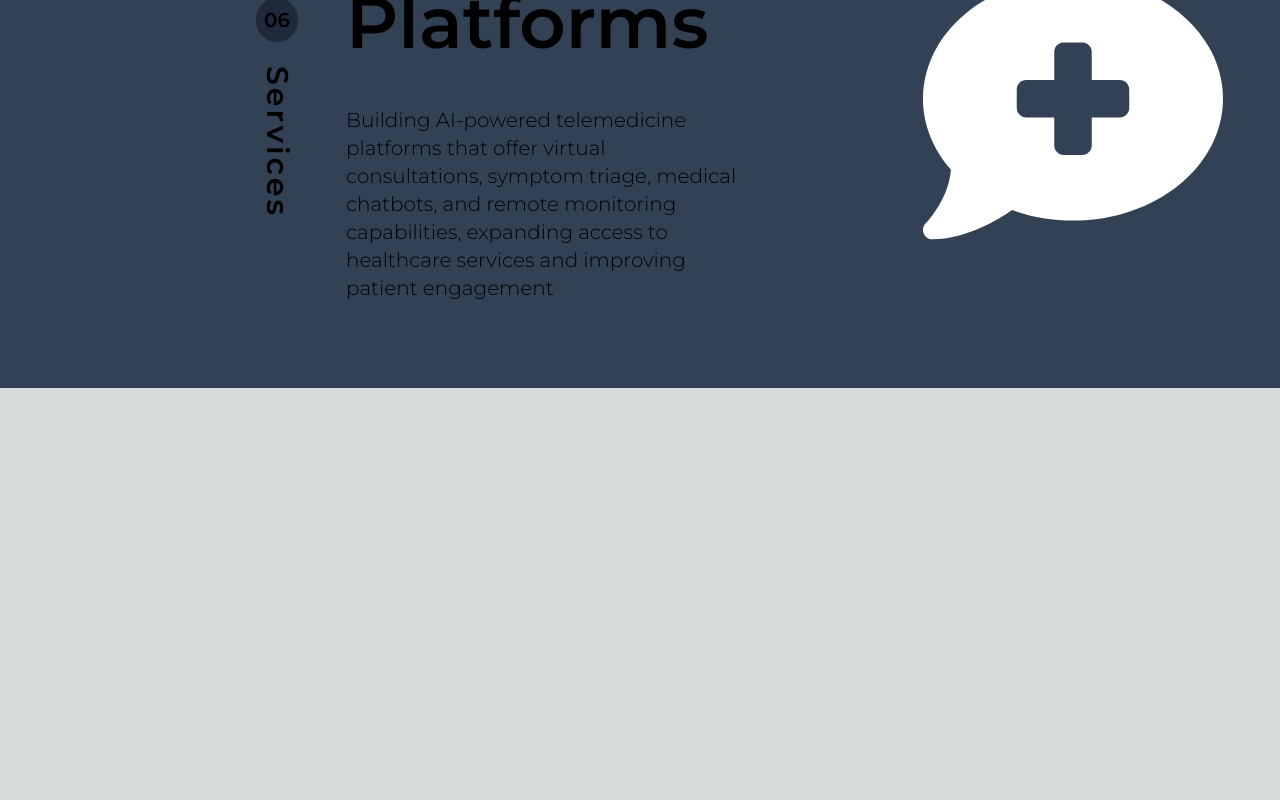
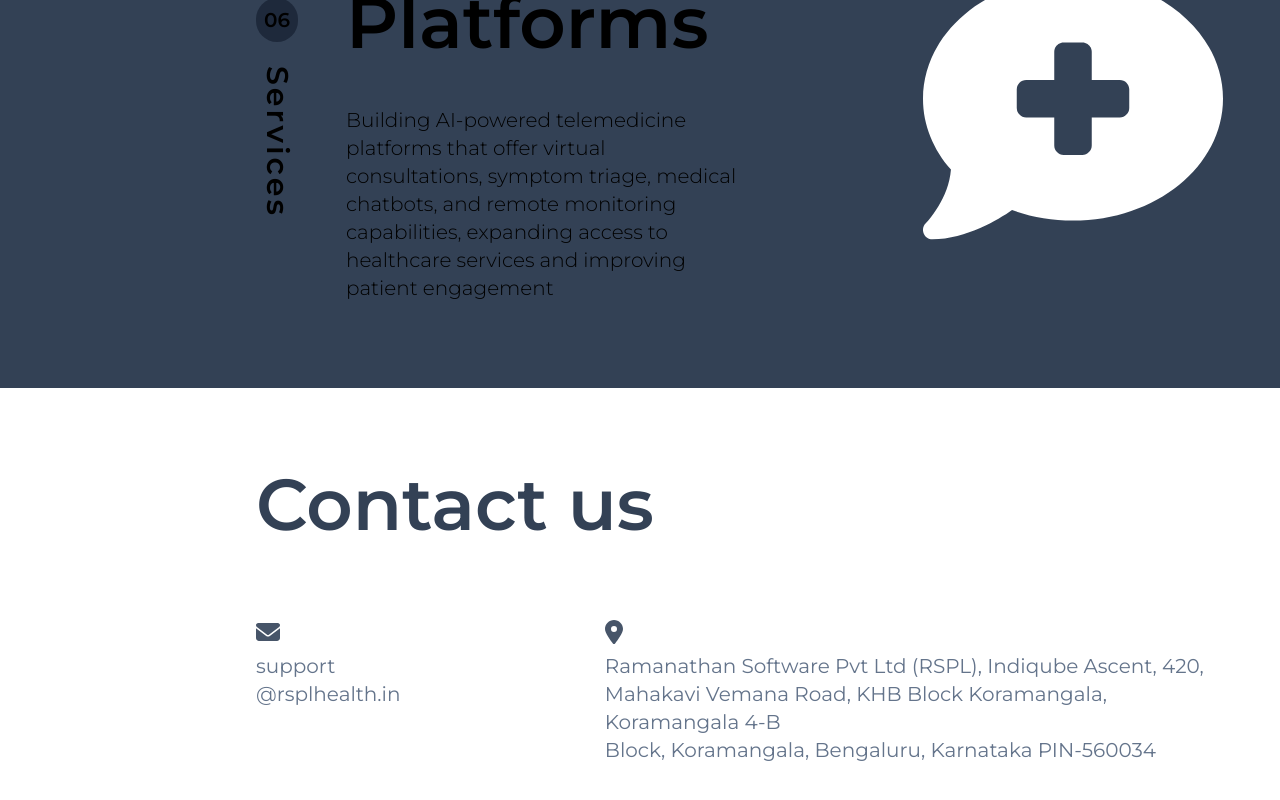
Before and after one commit to resparx/rspl, a Next.js app: page / in a window 1280 px wide. Shown: the part 3510-4310 px from the top of the page. Before the commit the page ends 3898 px from the top, so only its background shows below. Built offline with nearby package versions, Linux system fonts and the light colour scheme.

Commit message:
add footer

```diff
--- /dev/null
+++ b/components/Footer.js
@@ -0,0 +1,5 @@
+const Footer = () => {
+    return <footer>
+
+    </footer>
+}
--- a/components/Hero.js
+++ b/components/Hero.js
@@ -3,6 +3,8 @@ import Brain from "./icons/Brain";
 import BriedCaseMed from "./icons/BriefCaseMed";
 import Chip from "./icons/Chip";
 import CommentMedical from "./icons/CommentMedical";
+import Email from "./icons/Email";
+import Location from "./icons/Location";
 import Pills from "./icons/Pills";
 import ThermoMeter from "./icons/Thermometer";
 const Hero = () => {
@@ -68,15 +70,15 @@ const Hero = () => {
         <div className="pb-[3%] pt-[10%] pl-[5%] lg:pl-[20%] pr-[10%]">
           <p className="font-semibold text-xl lg:text-3xl text-slate-800">
             RSPL Health:
-            <br/>
-            <br/>
-            Specializing in AI (Artificial Intelligence) and ML
-            (Machine Learning) solutions typically offers innovative products
-            and services that leverage these technologies to enhance healthcare
+            <br />
+            <br />
+            Specializing in AI (Artificial Intelligence) and ML (Machine
+            Learning) solutions typically offers innovative products and
+            services that leverage these technologies to enhance healthcare
             delivery and improve patient outcomes.
           </p>
-          <br/>
-          <p>Here's a description</p>
+          <br />
+          <p>Here&apos;s a description</p>
           <p className="text-slate-800 text:lg lg:text-xl mt-20">
             AI and ML-Powered Medical Solutions
           </p>
@@ -84,6 +86,24 @@ const Hero = () => {
         {data.map((item, index) => (
           <Section key={`section-${index}`} {...item} />
         ))}
+
+        <div className="flex flex-col py-20 pl-[20%] pr-[5%] gap-8 lg:gap-20">
+          <p className="text-2xl lg:text-7xl font-semibold text-slate-700">Contact us</p>
+          <div className="flex flex-col lg:flex-row gap-8 lg:gap-36">
+            <div className="flex flex-col items-start gap-1 lg:gap-2">
+              <Email className="fill-slate-600 h-4 lg:h-6" />
+              <p className="text-sm lg:text-xl text-slate-500">support @rsplhealth.in</p>
+            </div>
+            <div className="flex flex-col items-start gap-1 lg:gap-2">
+              <Location className="fill-slate-600 h-4 lg:h-6" />
+              <p className="text-sm lg:text-xl text-slate-500">
+                Ramanathan Software Pvt Ltd (RSPL), Indiqube Ascent, 420,<br/>
+                Mahakavi Vemana Road, KHB Block Koramangala, Koramangala 4-B<br/>
+                Block, Koramangala, Bengaluru, Karnataka PIN-560034<br/>
+              </p>
+            </div>
+          </div>
+        </div>
       </div>
     </section>
   );
--- /dev/null
+++ b/components/icons/Email.js
@@ -0,0 +1,9 @@
+const Email = (props) => {
+  return (
+    <svg xmlns="http://www.w3.org/2000/svg" viewBox="0 0 512 512" {...props}>
+      <path d="M48 64C21.5 64 0 85.5 0 112c0 15.1 7.1 29.3 19.2 38.4L236.8 313.6c11.4 8.5 27 8.5 38.4 0L492.8 150.4c12.1-9.1 19.2-23.3 19.2-38.4c0-26.5-21.5-48-48-48H48zM0 176V384c0 35.3 28.7 64 64 64H448c35.3 0 64-28.7 64-64V176L294.4 339.2c-22.8 17.1-54 17.1-76.8 0L0 176z" />
+    </svg>
+  );
+};
+
+export default Email
--- /dev/null
+++ b/components/icons/Location.js
@@ -0,0 +1,9 @@
+const Location = (props) => {
+  return (
+    <svg xmlns="http://www.w3.org/2000/svg" viewBox="0 0 384 512" {...props}>
+      <path d="M215.7 499.2C267 435 384 279.4 384 192C384 86 298 0 192 0S0 86 0 192c0 87.4 117 243 168.3 307.2c12.3 15.3 35.1 15.3 47.4 0zM192 128a64 64 0 1 1 0 128 64 64 0 1 1 0-128z" />
+    </svg>
+  );
+};
+
+export default Location
```
